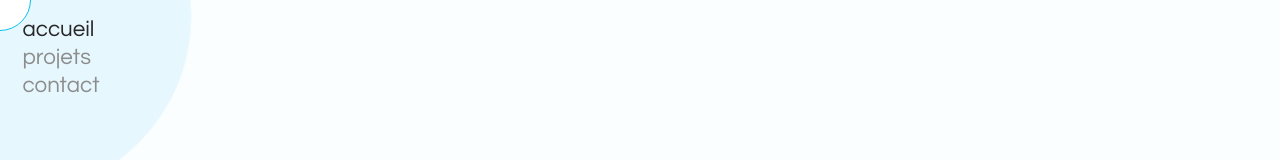
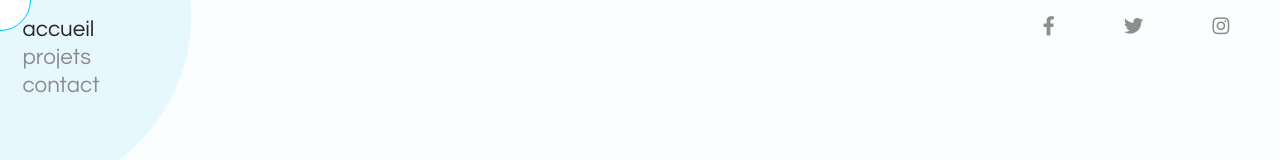
Before and after one commit to ThibaultG94/react-vitrine, a React (Create React App) app: page / in a window 1280 px wide. Shown: the top 160 px of the page. Built offline with nearby package versions, Linux system fonts and the light colour scheme.

Commit message:
social networks

```diff
--- /dev/null
+++ b/src/components/SocialNetwork.js
@@ -0,0 +1,56 @@
+import React from 'react';
+
+const SocialNetwork = () => {
+	const anim = () => {
+		const icons = document.querySelectorAll('.social-network a');
+		icons.forEach((link) => {
+			link.addEventListener('mouseover', (e) => {
+				link.style.transform = `translate(${e.offsetX - 20}px, ${
+					e.offsetY - 13
+				}px )`;
+			});
+			link.addEventListener('mouseleave', () => {
+				link.style.transform = '';
+			});
+		});
+	};
+
+	return (
+		<div className="social-network">
+			<ul className="content">
+				<a
+					href="https://www.facebook.com"
+					target="_blank"
+					rel="noopener noreferrer"
+					className="hover"
+					onMouseOver={anim}>
+					<li>
+						<i className="fab fa-facebook-f"></i>
+					</li>
+				</a>
+				<a
+					href="https://www.twitter.com"
+					target="_blank"
+					rel="noopener noreferrer"
+					className="hover"
+					onMouseOver={anim}>
+					<li>
+						<i className="fab fa-twitter"></i>
+					</li>
+				</a>
+				<a
+					href="https://www.instagram.com"
+					target="_blank"
+					rel="noopener noreferrer"
+					className="hover"
+					onMouseOver={anim}>
+					<li>
+						<i className="fab fa-instagram"></i>
+					</li>
+				</a>
+			</ul>
+		</div>
+	);
+};
+
+export default SocialNetwork;
--- a/src/page/Contact.js
+++ b/src/page/Contact.js
@@ -1,10 +1,12 @@
 import React from 'react';
+import Mouse from '../components/Mouse';
 import Navigation from '../components/Navigation';
 
 const Contact = () => {
 	return (
 		<div>
 			<h1>Contact</h1>
+			<Mouse />
 			<Navigation />
 		</div>
 	);
--- a/src/page/Home.js
+++ b/src/page/Home.js
@@ -1,12 +1,14 @@
 import React from 'react';
 import Mouse from '../components/Mouse';
 import Navigation from '../components/Navigation';
+import SocialNetwork from '../components/SocialNetwork';
 
 const Home = () => {
 	return (
 		<div>
 			<Mouse />
 			<Navigation />
+			<SocialNetwork />
 		</div>
 	);
 };
--- a/src/page/Project1.js
+++ b/src/page/Project1.js
@@ -1,10 +1,12 @@
 import React from 'react';
+import Mouse from '../components/Mouse';
 import Navigation from '../components/Navigation';
 
 const Project1 = () => {
 	return (
 		<div>
 			<h1>Projet 1</h1>
+			<Mouse />
 			<Navigation />
 		</div>
 	);
--- a/src/page/Project2.js
+++ b/src/page/Project2.js
@@ -1,10 +1,12 @@
 import React from 'react';
+import Mouse from '../components/Mouse';
 import Navigation from '../components/Navigation';
 
 const Project2 = () => {
 	return (
 		<div>
 			<h1>Projet 2</h1>
+			<Mouse />
 			<Navigation />
 		</div>
 	);
--- a/src/page/Project3.js
+++ b/src/page/Project3.js
@@ -1,10 +1,12 @@
 import React from 'react';
+import Mouse from '../components/Mouse';
 import Navigation from '../components/Navigation';
 
 const Project3 = () => {
 	return (
 		<div>
 			<h1>Projet 3</h1>
+			<Mouse />
 			<Navigation />
 		</div>
 	);
--- a/src/page/Project4.js
+++ b/src/page/Project4.js
@@ -1,10 +1,12 @@
 import React from 'react';
+import Mouse from '../components/Mouse';
 import Navigation from '../components/Navigation';
 
 const Project4 = () => {
 	return (
 		<div>
 			<h1>Projet 4</h1>
+			<Mouse />
 			<Navigation />
 		</div>
 	);
```
Also changed, not shown: infos.txt.
